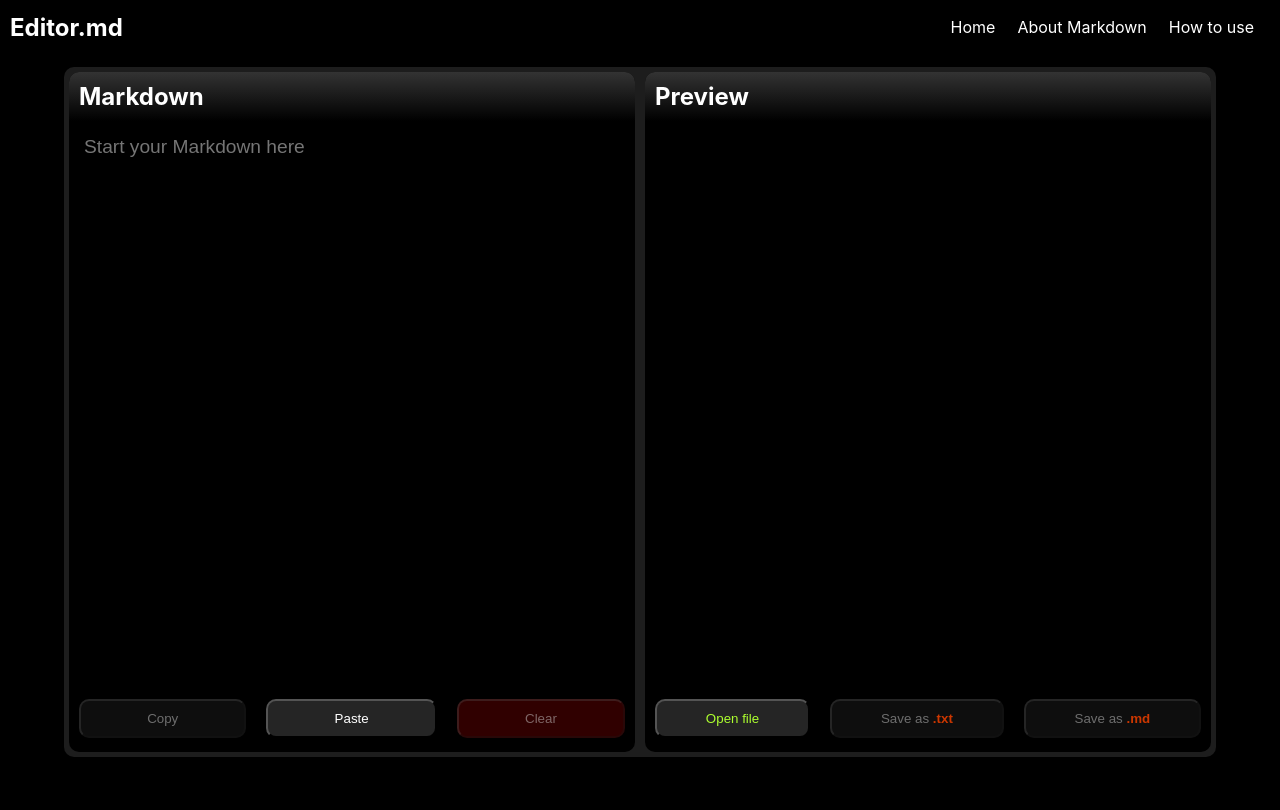
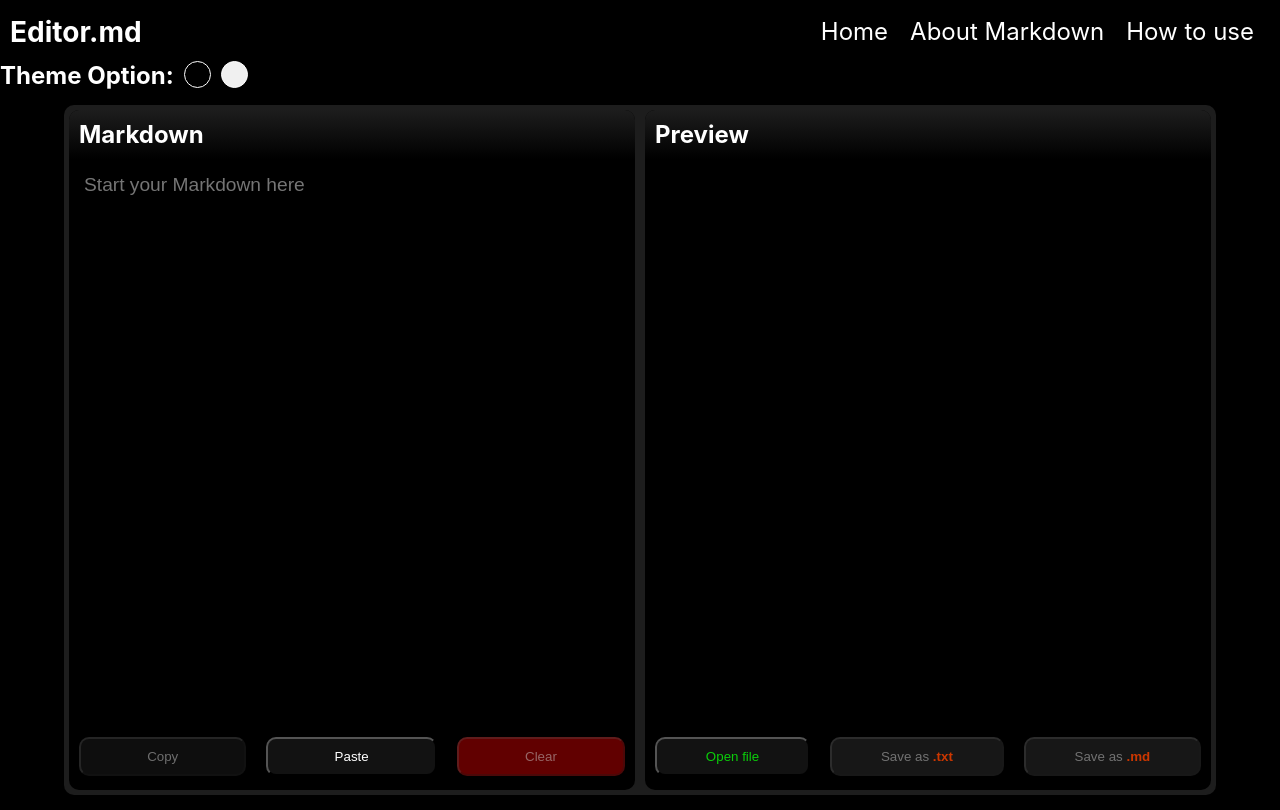
Before and after one commit to Ankurcr7/Editor.md, a React (Create React App) app: page / in a window 1280 px wide. Built offline with nearby package versions, Linux system fonts and the light colour scheme.

Commit message:
add button change Theme light and dark mode

```diff
--- a/src/App.css
+++ b/src/App.css
@@ -1,3 +1,100 @@
+:root {
+  --primary-background-color: black;
+  --secondary-background-color: #1d1d1d;
+
+  --primary-text-color: #fff;
+  --secondary-text-color: rgba(255, 255, 255, 0.5);
+
+  --primary-border-color: #4b4c53;
+
+  --background-clear: rgb(122, 0, 0);
+  --background-copy: rgba(37, 37, 37, 0.5);
+
+  --button-solid-text-color: #fff;
+
+  --button-outlined-background-color: transparent;
+
+  --link-color: rgb(87, 137, 255);
+  --link-hover-color: rgba(87, 137, 255, 0.7);
+
+  --scrollbar-background-color: rgb(48, 48, 48);
+  --scrollbar-thumb-color: rgb(0, 166, 181);
+
+  --about-link-color: rgb(88, 130, 255);
+  --about-link-hover-color: rgba(88, 130, 255, 0.7);
+
+  --button-hover-background: rgb(41, 41, 41);
+  --topbar-background: #3a3a3a57;
+
+  --hover-border-color: gray;
+  --button-gradient: linear-gradient(135deg, black, rgb(52, 52, 52));
+
+  --card-border-color: rgb(123, 123, 123);
+  --copy-btn-background: #1d1d1d;
+  --copy-btn-hover-background: #272727;
+  --code-text-color: #aae7ff;
+}
+
+[data-theme="light"] {
+    --primary-background-color: #ffffff;
+    --secondary-background-color: #d1d1d1;
+
+    --primary-text-color: #000000;
+    --secondary-text-color: rgba(0, 0, 0, 0.6);
+
+    --primary-border-color: #dcdcdc;
+
+    --background-clear: rgb(236, 176, 176);
+    --background-copy: rgba(240, 240, 240, 0.9);
+
+    --button-solid-text-color: #000;
+
+    --button-outlined-background-color: transparent;
+
+    --link-color: rgb(0, 102, 204);
+    --link-hover-color: rgba(0, 102, 204, 0.8);
+
+    --scrollbar-background-color: rgb(220, 220, 220);
+    --scrollbar-thumb-color: rgb(100, 100, 100);
+
+    --about-link-color: rgb(0, 102, 204);
+    --about-link-hover-color: rgba(0, 102, 204, 0.8);
+
+    --button-hover-background: rgb(230, 230, 230);
+    --topbar-background: rgba(200, 200, 200, 0.8);
+
+    --hover-border-color: lightgray;
+    --button-gradient: linear-gradient(135deg, #ffffff, #e0e0e0);
+
+    --card-border-color: #d3d3d3;
+    --copy-btn-background: #f2f2f2;
+    --copy-btn-hover-background: #e0e0e0;
+    --code-text-color: #004466;
+}
+
+.theme-option {
+  height: 25px;
+  width: 25px;
+  border: 1px solid;
+  border-radius: 50%;
+  cursor: pointer;
+}
+
+#theme-dark {
+  --primary-background-color: black;
+  --secondary-background-color: #373737;
+}
+
+#theme-light {
+  --primary-background-color: rgb(240, 240, 240);
+  --secondary-background-color: #cccccc;
+}
+
+.theme-options {
+  display: flex;
+  gap: 10px;
+}
+
 .App {
   text-align: center;
 }
@@ -14,34 +111,36 @@
 }
 
 .App-header {
-  background-color: #282c34;
+  background-color: var(--secondary-background-color);
   min-height: 100vh;
   display: flex;
   flex-direction: column;
   align-items: center;
   justify-content: center;
   font-size: calc(10px + 2vmin);
-  color: white;
+  color: var(--primary-text-color);
 }
 
 .App-link {
   color: #61dafb;
 }
 
-
-.color-white{
-  color: white;
+.color-white {
+  color: var(--primary-text-color);
 }
-.cursor-pointer{
+.cursor-pointer {
   cursor: pointer;
 }
 
-h1 , h2 , h3 , h4,  h6{
+h1,
+h2,
+h3,
+h4,
+h6 {
   background-color: transparent;
 }
 
-
-.loading-container{
+.loading-container {
   position: sticky;
   top: 0;
   display: block;
@@ -52,29 +151,26 @@ h1 , h2 , h3 , h4,  h6{
   z-index: 10;
 }
 
-.loading-animation{
+.loading-animation {
   background-color: #007494;
   width: 0%;
   height: 100%;
-
 }
 
-
 @keyframes loading-animation {
-  0%{
+  0% {
     width: 0;
   }
-  70%{
+  70% {
     width: 65%;
   }
-  100%{
+  100% {
     width: 100%;
-    .loading-container{
+    .loading-container {
       visibility: hidden;
     }
   }
 }
-
 
 @keyframes App-logo-spin {
   from {
--- a/src/App.js
+++ b/src/App.js
@@ -4,6 +4,7 @@ import Navbar from './components/Navbar';
 import Home from './components/Home';
 import Howtouse from './components/Howtouse';
 import Aboutmarkdown from './components/Aboutmarkdown';
+import ThemeOption from './components/ThemeOption'
 
 import {
   BrowserRouter as Router,
@@ -21,6 +22,11 @@ function App() {
     </div>
     <Router>
       <Navbar/>
+      <div className='theme-options'>
+      <h2>Theme Option: </h2>
+        <ThemeOption theme="dark"/>
+        <ThemeOption theme="light"/>
+      </div>
       <Routes>
           <Route path='/' element={<Home/>}  />
           <Route path='/aboutmarkdown' element={<Aboutmarkdown/>}  />
--- a/src/components/Home.jsx
+++ b/src/components/Home.jsx
@@ -173,7 +173,7 @@ export default function Home() {
               <input type="file" id="inputfile" onChange={upgradedopenfileOndevices} />
               <button className='btn inputfile-btn'>
 
-                <label htmlFor="inputfile" className='pad' style={{ color: "greenyellow" }}>Open file</label>
+                <label htmlFor="inputfile" className='pad' style={{ color: "#0bce0a" }}>Open file</label>
               </button>
 
               <button className='btn pad' id="save" onClick={() => { saveOndevices(0) }} disabled={markdownvalue.length === 0}>Save as <span style={{ color: "orangered", backgroundColor: "transparent", fontWeight: "bolder" }} >.txt</span></button>
--- /dev/null
+++ b/src/components/ThemeOption.jsx
@@ -0,0 +1,21 @@
+import React, { useEffect } from "react";
+
+const ThemOption = ({ theme }) => {
+    const setTheme = () => {
+        document.querySelector('body').setAttribute('data-theme', theme);
+        localStorage.setItem('selectedTheme', theme);
+    };
+
+    useEffect(() => {
+        const savedTheme = localStorage.getItem('selectedTheme');
+        if (savedTheme) {
+            document.querySelector('body').setAttribute('data-theme', savedTheme);
+        }
+    }, []);
+
+    return (
+        <div onClick={setTheme} className="theme-option" id={`theme-${theme}`}></div>
+    );
+};
+
+export default ThemOption;
--- a/src/index.css
+++ b/src/index.css
@@ -1,12 +1,12 @@
 *{
   padding: 0;
   margin: 0;
-  background-color: black;
+  background-color:var(--primary-background-color);
 
 }
 
 div{
-  color: white;
+  color: var( --primary-text-color);
 }
 
 body {
--- a/src/styles/home.style.css
+++ b/src/styles/home.style.css
@@ -1,4 +1,4 @@
-.container{
+.container {
     margin-top: 15px;
     width: 100%;
     display: flex;
@@ -6,34 +6,31 @@
     justify-content: center;
 }
 
-.inner-container{
+.inner-container {
     width: 90%;
     display: flex;
     align-items: center;
     justify-content: space-between;
     flex-wrap: nowrap;
-    background-color: rgb(29, 29, 29);
+    background-color: var(--secondary-background-color);
     border-radius: 10px;
     margin-bottom: 15px;
 }
 
-
-.left-container, .right-container{
+.left-container, .right-container {
     width: 50%;
     height: 85vh;
     border-radius: 10px;
     margin: 5px;
 }
 
-
-.editing-title{
+.editing-title {
     border-radius: 10px 10px 0 0;
     padding: 10px;
-    background-image: linear-gradient(0deg, black, rgb(51, 51, 51));
+    background-image: linear-gradient(0deg, var(--primary-background-color), var(--secondary-background-color));
 }
 
-
-.area{
+.area {
     width: 100%;
     height: 85%;
     display: flex;
@@ -41,49 +38,45 @@
     overflow: hidden;
 }
 
-.area2{
+.area2 {
     width: 100%;
     height: 85%;
     display: flex;
     justify-content: center;
     overflow: hidden;
-
 }
 
-
-.btn{
+.btn {
     margin-left: 10px;
     margin-right: 10px;
 }
 
-#clear{
-    background-color: rgb(122, 0, 0);
+#clear {
+    background-color: var(--background-clear);
 }
-#clear:disabled{
-    color: rgba(255, 255, 255,0.5);
-    background-color: rgba(122, 0, 0,0.5);
+#clear:disabled {
+    color: var(--secondary-text-color);
+    background-color: var(--background-clear);
 }
 
-#copy:disabled{
-    color: rgba(255, 255, 255,0.5);
-    background-color: rgba(37, 37, 37, 0.5);
+#copy:disabled {
+    color: var(--secondary-text-color);
+    background-color: var(--background-copy);
 }
 
-#save:disabled, #save1:disabled{
-    color: rgba(255, 255, 255,0.5);
-    background-color: rgba(37, 37, 37, 0.5);
+#save:disabled, #save1:disabled {
+    color: var(--secondary-text-color);
+    background-color: var(--secondary-background-color);
 }
 
-.markdownarea ul li, ol{
-    list-style-position:inside;
+.markdownarea ul li, ol {
+    list-style-position: inside;
     margin: 0;
 }
 
-
-.markdownarea{
+.markdownarea {
     width: 100%;
     margin: 15px;
-    /* margin-left: 30px; */
     border-radius: 5px;
     font-weight: 400;
     font-size: larger;
@@ -91,32 +84,30 @@
     overflow: auto;
 }
 
-
-.markdownarea p code{
-    background-color: rgb(60, 60, 60);
+.markdownarea p code {
+    background-color: var(--secondary-background-color);
     padding: 2px;
     border-radius: 5px;
 }
 
-.markdownarea pre code{
-    background-color: rgb(60, 60, 60);
+.markdownarea pre code {
+    background-color: var(--secondary-background-color);
     padding: 2px;
     border-radius: 5px;
 }
 
-
-.markdownarea p a{
-    color: rgb(87, 137, 255);
+.markdownarea p a {
+    color: var(--link-color);
     text-decoration: none;
 }
 
-.markdownarea p a:hover{
-    color: rgba(87, 137, 255, 0.7);
+.markdownarea p a:hover {
+    color: var(--link-hover-color);
     text-decoration: underline;
     transition: 200ms;
 }
 
-.markdownarea  * {
+.markdownarea * {
     margin-bottom: 5px;
 }
 
@@ -124,39 +115,34 @@
     margin-left: 15px;
 }
 
-
-.markdownarea::-webkit-scrollbar{
-    background-color: rgb(48, 48, 48);
+.markdownarea::-webkit-scrollbar {
+    background-color: var(--scrollbar-background-color);
     width: 3px;
     height: 5px;
 }
 
-
-.markdownarea::-webkit-scrollbar-thumb{
-    background-color: rgb(0, 166, 181);
+.markdownarea::-webkit-scrollbar-thumb {
+    background-color: var(--scrollbar-thumb-color);
     cursor: auto;
 }
 
-
-.markdownarea::-webkit-scrollbar-button{
-    background-color: rgb(0, 166, 181);
+.markdownarea::-webkit-scrollbar-button {
+    background-color: var(--scrollbar-thumb-color);
     cursor: pointer;
 }
 
-
-
-.functions{
+.functions {
     width: 100%;
     display: flex;
     justify-content: center;
     align-items: center;
 }
 
-.functions button{
-    color: white;
+.functions button {
+    color: var(--primary-text-color);
     cursor: pointer;
     border-radius: 10px;
-    background-color: rgb(37, 37, 37);
+    background-color: var(--background-copy);
     flex-grow: 1;
 }
 
@@ -164,62 +150,59 @@
     padding: 10px;
 }
 
-.functions button:is(:hover , :disabled){
+.functions button:is(:hover, :disabled) {
     opacity: 0.8;
 }
 
-
-.functions [type="file"]{
+.functions [type="file"] {
     display: none;
 }
 
-.functions label{
+.functions label {
     cursor: pointer;
-    background-color: transparent;
+    background-color: var(--button-outlined-background-color);
     width: 100%;
 }
 
-.inputfile-btn{
+.inputfile-btn {
     display: flex;
     justify-content: center;
     align-items: center;
 }
 
-textarea{
-    color: white;
+textarea {
+    color: var(--primary-text-color);
     outline: none;
-    font-family:sans-serif;
+    font-family: sans-serif;
     font-weight: 400;
     font-size: larger;
     margin: 15px;
     border: none;
     resize: none;
     width: 100%;
-    scroll-behavior:smooth;
+    scroll-behavior: smooth;
 }
 
-.scroll::-webkit-scrollbar{
-    background-color: rgb(48, 48, 48);
+.scroll::-webkit-scrollbar {
+    background-color: var(--scrollbar-background-color);
     width: 3px;
 }
 
-
-.scroll::-webkit-scrollbar-thumb{
-    background-color: rgb(0, 166, 181);
+.scroll::-webkit-scrollbar-thumb {
+    background-color: var(--scrollbar-thumb-color);
     cursor: auto;
 }
 
-
-.scroll::-webkit-scrollbar-button{
-    background-color: rgb(0, 166, 181);
+.scroll::-webkit-scrollbar-button {
+    background-color: var(--scrollbar-thumb-color);
     cursor: pointer;
 }
 
 @media (max-width:768px) {
-    .inner-container{
+    .inner-container {
         flex-direction: column;
     }
-    .left-container, .right-container{
+    .left-container, .right-container {
         width: 98%;
     }
 }
@@ -229,14 +212,13 @@ textarea{
         padding: 6px;
         overflow: hidden;
     }
-
 }
 
 @media (max-width:320px) {
-    .inner-container{
+    .inner-container {
         width: 98%;
     }
-    .left-container, .right-container{
+    .left-container, .right-container {
         height: 95vh;
     }
 }
--- a/src/styles/navbar.style.css
+++ b/src/styles/navbar.style.css
@@ -1,30 +1,30 @@
-.nav{
+.nav {
     width: 100%;
     display: flex;
     justify-content: start;
     align-items: center;
 }
 
-.topbar-nav{
+.topbar-nav {
     position: fixed;
     top: 0;
     width: 100%;
     height: 0%;
     border-radius: 0 0 10px 10px;
-    background: #3a3a3a57;
+    background: var(--topbar-background);
     transition: 0.8s;
-    color: rgb(255, 255, 255);
+    color: var(--primary-text-color);
     z-index: 1;
     backdrop-filter: blur(10px);
     overflow: hidden;
 }
 
-.options{
+.options {
     padding: 10px;
     background-color: transparent;
 }
 
-.options-ul{
+.options-ul {
     background-color: transparent;
     list-style: none;
     display: flex;
@@ -35,10 +35,10 @@
     margin-top: 10px;
 }
 
-.options-ul a{
+.options-ul a {
     background-color: transparent;
     text-decoration: none;
-    color: white;
+    color: var(--primary-text-color);
     margin: 10px;
     padding: 10px;
     border-radius: 10px;
@@ -46,57 +46,53 @@
     font-weight: 500;
 }
 
-.options-ul a:hover{
-    background-color: rgb(58, 58, 58);
+.options-ul a:hover {
+    background-color: var(--secondary-background-color);
 }
 
-
-.topbar-topside{
+.topbar-topside {
     display: flex;
     width: 100%;
     align-items: center;
     justify-content: space-between;
-
 }
 
-
-.topbar-nav ul li a{
+.topbar-nav ul li a {
     display: flex;
     flex-direction: column;
-
 }
 
-.topbar-nav h2 a{
+.topbar-nav h2 a {
     background-color: transparent;
 }
 
-
-.inner-nav{
-    padding: 10px;display: flex;
+.inner-nav {
+    padding: 10px;
     display: flex;
     justify-content: space-between;
     align-items: center;
     width: 100%;
 }
 
-.ul{
+.ul {
     display: flex;
     padding: 5px;
     margin-left: 10px;
+    font-size: 24px;
 }
 
-.ul li{
+.ul li {
     list-style: none;
-
 }
 
-.title{
+.title {
     text-decoration: none;
+    font-size: 28px;
 }
 
-.link{
+.link {
     text-decoration: none;
-    color: white;
+    color: var(--primary-text-color);
     padding: 5px;
     margin-left: 5px;
     margin-right: 5px;
@@ -104,35 +100,33 @@
     border-radius: 5px;
 }
 
-.link:hover{
-    border: 1px solid gray;
+.link:hover {
+    border: 1px solid var(--hover-border-color);
     transition: 300ms;
 }
 
-.openmenubtn{
+.openmenubtn {
     display: none;
     margin: 0;
     padding: 5px;
-    color: white;
+    color: var(--primary-text-color);
     border-radius: 5px;
-    background-image: linear-gradient(135deg, black, rgb(52, 52, 52));
+    background-image: var(--button-gradient);
 }
 
-.closemenubtn{
+.closemenubtn {
     margin: 0;
     padding: 5px;
-    color: white;
+    color: var(--primary-text-color);
     border-radius: 5px;
-    background-image: linear-gradient(135deg, black, rgb(52, 52, 52));
+    background-image: var(--button-gradient);
 }
 
 @media (max-width:768px) {
-    .inner-nav .ul{
-        display:none;
-
+    .inner-nav .ul {
+        display: none;
     }
-    .openmenubtn{
+    .openmenubtn {
         display: inline;
     }
-
 }
--- a/src/styles/use.style.css
+++ b/src/styles/use.style.css
@@ -1,4 +1,4 @@
-.full-container{
+.full-container {
     width: 100%;
     display: flex;
     align-items: center;
@@ -8,17 +8,16 @@
     margin-bottom: 15px;
 }
 
-.narrow-container{
-
+.narrow-container {
     width: 45%;
     border-radius: 10px;
-    background-color: rgb(30, 30, 30);
+    background-color: var(--background-copy);
     display: flex;
     flex-wrap: wrap;
     padding: 10px;
 }
 
-.div{
+.div {
     background-color: transparent;
     padding: 10px;
     margin-top: 5px;
@@ -26,28 +25,27 @@
     width: 100%;
 }
 
-.div code{
+.div code {
     border-radius: 5px;
-    background-color: rgb(60, 60, 60);
+    background-color: var(--secondary-background-color);
     padding: 4px;
 }
 
-.box{
+.box {
     margin-top: 15px;
     margin-bottom: 15px;
     border-radius: 10px;
     background-color: transparent;
 }
 
-
-.card{
+.card {
     margin: 10px;
     background-color: transparent;
     border-radius: 5px;
-    border: 1px solid rgb(123, 123, 123);
+    border: 1px solid var(--card-border-color);
 }
 
-.markdowntext-title{
+.markdowntext-title {
     padding: 5px;
     border-radius: 5px 5px 0 0;
     display: flex;
@@ -58,118 +56,105 @@
     justify-content: space-between;
 }
 
-.markdowntext-title .copy-btn{
+.markdowntext-title .copy-btn {
     border-radius: 5px;
     padding: 4px;
-    color: rgba(255, 255, 255, 0.8);
-    background: #1d1d1d;
+    color: var(--secondary-text-color);
+    background: var(--copy-btn-background);
 }
 
-.copy-btn:hover{
-    color: rgba(255, 255, 255, 1);
-    background: #272727;
+.copy-btn:hover {
+    color: var(--primary-text-color);
+    background: var(--copy-btn-hover-background);
     cursor: pointer;
 }
 
-
-.card h5{
+.card h5 {
     padding: 5px;
     border-radius: 5px 5px 0 0;
 }
-.card pre{
+
+.card pre {
     padding: 5px;
     border-radius: 0px 0px 5px 5px;
-    color: #aae7ff;
+    color: var(--code-text-color);
     overflow-x: auto;
+}
 
-}
-.card p{
+.card p {
     padding: 5px;
     border-radius: 0px 0px 5px 5px;
 }
 
-.card pre p a{
-    color: rgb(87, 137, 255);
+.card pre p a {
+    color: var(--link-color);
     text-decoration: none;
 }
-.card pre p a:hover{
 
-    color: rgba(87, 137, 255, 0.7);
+.card pre p a:hover {
+    color: var(--link-hover-color);
     transition: 300ms;
 }
 
-.card pre pre code{
+.card pre pre code {
     padding: 2px;
 }
 
-.card pre ul li{
+.card pre ul li {
     margin-left: 18px;
 }
 
-
-
-.card pre p img{
+.card pre p img {
     width: 100%;
 }
 
-
-::-webkit-scrollbar{
-    background-color: rgb(48, 48, 48);
+::-webkit-scrollbar {
+    background-color: var(--scrollbar-background-color);
     width: 2px;
     height: 2px;
 }
 
-
-::-webkit-scrollbar-thumb{
-    background-color: rgb(0, 166, 181);
+::-webkit-scrollbar-thumb {
+    background-color: var(--scrollbar-thumb-color);
     cursor: auto;
 }
 
-
-::-webkit-scrollbar-button{
-    background-color: rgb(0, 166, 181);
+::-webkit-scrollbar-button {
+    background-color: var(--scrollbar-thumb-color);
     cursor: pointer;
 }
 
-
-
-@media (max-width : 1024px) {
-    .narrow-container{
+@media (max-width: 1024px) {
+    .narrow-container {
         width: 55%;
     }
 }
-@media (max-width : 760px) {
-
-    .narrow-container{
+@media (max-width: 760px) {
+    .narrow-container {
         width: 65%;
     }
 }
-@media (max-width : 600px) {
-    .narrow-container .h1{
+@media (max-width: 600px) {
+    .narrow-container .h1 {
         font-size: x-large;
     }
-    .narrow-container{
+    .narrow-container {
         width: 75%;
     }
-
 }
-
-
-@media (max-width : 480px) {
-    .div{
+@media (max-width: 480px) {
+    .div {
         padding: 0;
     }
-    .narrow-container{
+    .narrow-container {
         width: 85%;
     }
-    .div{
+    .div {
         font-size: large;
     }
 }
-
-@media (max-width : 320px) {
-
-    .div{
+@media (max-width: 320px) {
+    .div {
         font-size: medium;
     }
 }
```
Also changed, not shown: src/styles/about.style.css (+20 -24 lines).
